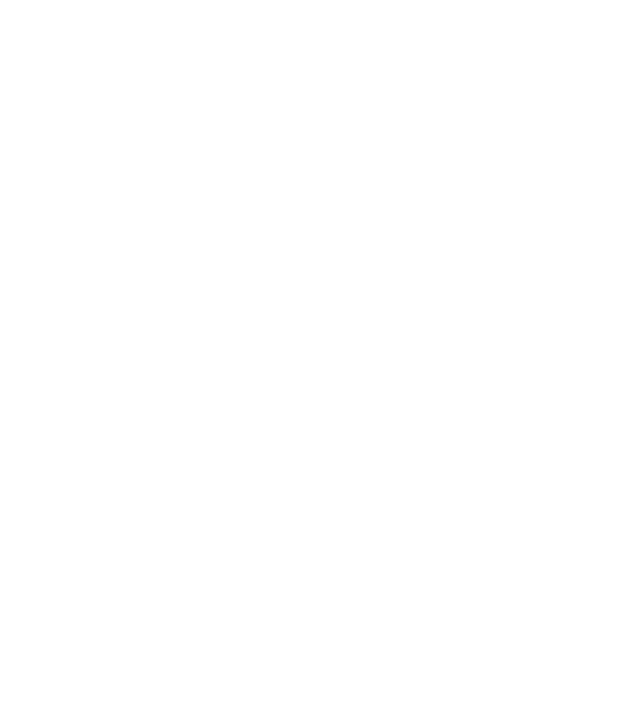
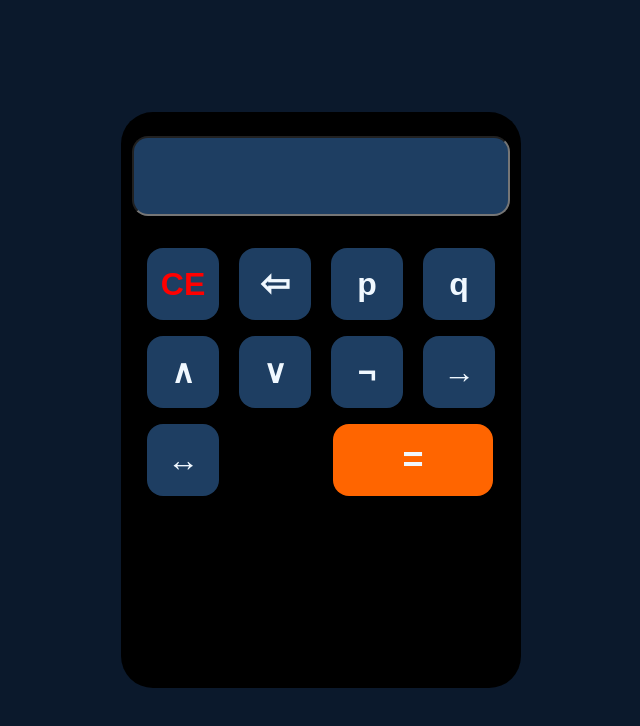
Before and after one commit to rodrigoSaavedra140/Logica-proposicional, a plain HTML site: page index.html in a window 1280 px wide. Shown: the whole page, without its empty margins (319-959 px from the left). Drawn offline with Linux system fonts and the light colour scheme.

Commit message:
provisional ui

```diff
--- a/index.html
+++ b/index.html
@@ -7,6 +7,34 @@
     <title>Document</title>
 </head>
 <body>
+    <!-- <h1>Logica Proposicional</h1> -->
+
+    <div class="main-container">
+        <input class="screen" type="text" readonly>
+        <div class="buttons">
+            <button class="button-clear" onclick="clearScreen()">CE</button>
+            <button class="button-delete" onclick="delScreen()">⇦</button>
+            <button class="p" onclick="appendToScreen('p')">p</button>
+            <button class="q" onclick="appendToScreen('q')">q</button>
+            <button class="conjuncion" onclick="appendToScreen('∧')">∧</button>
+            <button class="disyuncion" onclick="appendToScreen('∨')">∨</button>
+            <button class="negacion" onclick="appendToScreen('¬')">¬</button>
+            <button class="implicacion"  onclick="appendToScreen('→')">→</button>
+            <button class="biImplicacion" onclick="appendToScreen('↔')">↔</button>
+            <!-- <button class="number" onclick="appendToScreen('5')">5</button>
+            <button class="number" onclick="appendToScreen('6')">6</button>
+            <button class="operator" onclick="appendToScreen('-')">-</button>
+            <button class="number" onclick="appendToScreen('1')">1</button>
+            <button class="number" onclick="appendToScreen('2')">2</button>
+            <button class="number" onclick="appendToScreen('3')">3</button>
+            <button class="operator" onclick="appendToScreen('+')">+</button>
+            <button class="number" onclick="appendToScreen('0')">0</button>
+            <button class="number" onclick="appendToScreen('.')">.</button> -->
+
+
+            <button class="button-equal"  onclick="equal()">=</button>
+        </div>
+    </div>
     <script></script>
 </body>
 </html>
--- a/style.css
+++ b/style.css
@@ -0,0 +1,85 @@
+:root {
+    --orange : #FF6500;
+    --blue: #1E3E62;
+    --blackblue: #0B192C;
+    --black: #000000;
+    --white: #ffffff;
+}
+
+body {
+    background-color: var(--blackblue);
+}
+
+
+.main-container {
+    background-color: var(--black);
+    width: 25rem;
+    height: 36rem;
+    margin: calc(50vh - 18rem) auto 0;
+    border-radius: 2rem;
+
+    display: flex;
+    flex-direction: column;
+    justify-content: space-between;
+}
+
+.screen {
+    display: block;
+    text-align: end;
+    background-color: var(--blue);
+    color: var(--white);
+    width: 90%;
+    height: 5rem;
+    margin: 1.5rem auto 1rem;
+    border-radius: 1rem;
+    font-size: 60px;
+    padding-right: 12px;
+    padding-bottom: 6px;
+    font-family: "Calculator", sans-serif;
+}
+
+.buttons {
+    height: 80%;
+    display: grid;
+    grid-template-columns: repeat(4, 1fr);
+    grid-template-rows: repeat(5, 1fr);
+    row-gap: 1rem;
+    margin: 1rem;
+}
+
+button {
+    background-color: var(--blue);
+    border: none;
+    border-radius: 1rem;
+    color: aliceblue;
+    height: 4.5rem;
+    width: 4.5rem;
+    margin: auto;
+
+    font-size: 2rem;
+    font-weight: bolder;
+    font-family: "Agdasima", sans-serif;
+    font-style: normal;
+}
+
+.button-equal {
+    grid-column: 3/5;
+    width: 10rem;
+    background-color: var(--orange);
+    font-size: 36px;
+}
+.button-clear {
+    color: red
+}
+.button-delete {
+    font-size: 36px;;
+}
+
+button:hover {
+    cursor: pointer;
+    scale: 1.2;
+}
+
+.button-equal:hover {
+    scale: 1.15;
+}
```
